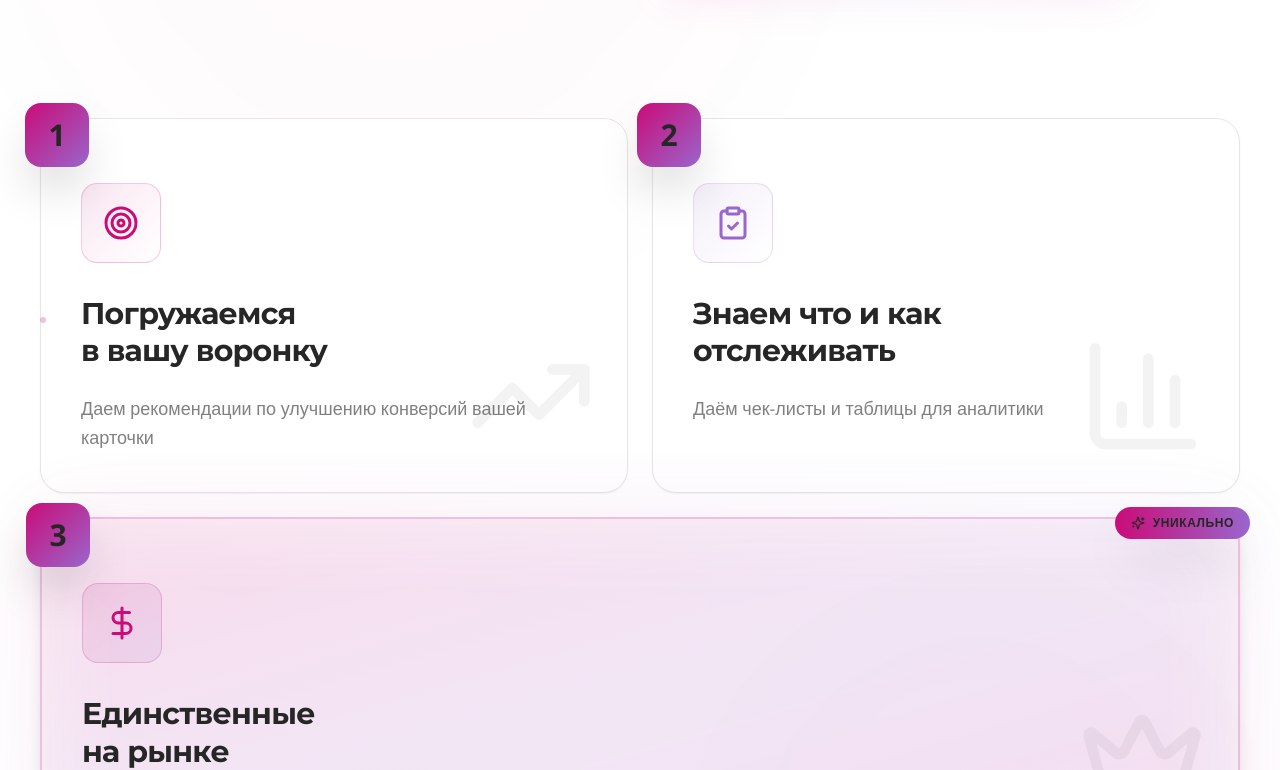
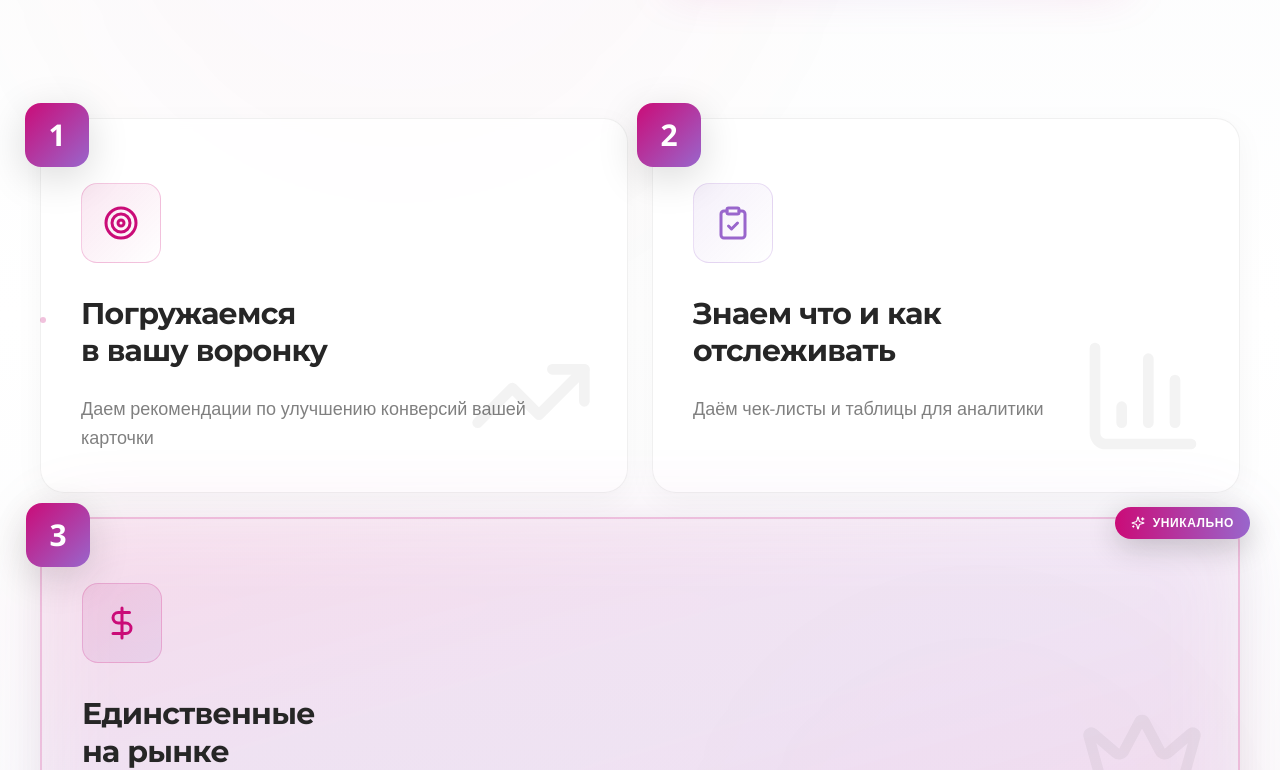
Before and after one commit to pr-poehali-dev/marketplace-promotion-site, a React (Vite) app: page / in a window 1280 px wide. Shown: the part 532-1302 px from the top of the page. Built offline with nearby package versions, Linux system fonts and the light colour scheme.

Commit message:
Улучшение теней для белой темы

```diff
--- a/src/pages/Index.tsx
+++ b/src/pages/Index.tsx
@@ -2,7 +2,7 @@ import Icon from '@/components/ui/icon';
 
 const Index = () => {
   return (
-    <div className="min-h-screen bg-white text-foreground relative overflow-hidden">
+    <div className="min-h-screen bg-gradient-to-b from-gray-50 via-white to-gray-50 text-foreground relative overflow-hidden">
       {/* Animated background patterns */}
       <div className="absolute inset-0 opacity-40">
         <div className="absolute top-0 left-0 w-[800px] h-[800px] bg-primary/5 rounded-full blur-[120px] animate-pulse" />
@@ -56,9 +56,9 @@ const Index = () => {
           {/* Card 1 */}
           <div className="group relative">
             <div className="absolute inset-0 bg-gradient-to-br from-primary/10 to-transparent rounded-3xl blur-xl opacity-0 group-hover:opacity-100 transition-opacity duration-500" />
-            <div className="relative h-full p-10 rounded-3xl border border-border bg-white shadow-sm hover:shadow-xl hover:border-primary/30 transition-all duration-500">
+            <div className="relative h-full p-10 rounded-3xl border border-border/60 bg-white/80 backdrop-blur-sm shadow-[0_8px_30px_rgb(0,0,0,0.04)] hover:shadow-[0_20px_50px_rgb(0,0,0,0.08)] hover:border-primary/30 transition-all duration-500">
               {/* Number badge */}
-              <div className="absolute -top-4 -left-4 w-16 h-16 rounded-2xl bg-gradient-to-br from-primary to-secondary flex items-center justify-center text-3xl font-bold shadow-2xl">
+              <div className="absolute -top-4 -left-4 w-16 h-16 rounded-2xl bg-gradient-to-br from-primary to-secondary flex items-center justify-center text-3xl font-bold text-white shadow-[0_10px_40px_rgba(0,0,0,0.15)]">
                 1
               </div>
 
@@ -89,9 +89,9 @@ const Index = () => {
           {/* Card 2 */}
           <div className="group relative">
             <div className="absolute inset-0 bg-gradient-to-br from-secondary/10 to-transparent rounded-3xl blur-xl opacity-0 group-hover:opacity-100 transition-opacity duration-500" />
-            <div className="relative h-full p-10 rounded-3xl border border-border bg-white shadow-sm hover:shadow-xl hover:border-secondary/30 transition-all duration-500">
+            <div className="relative h-full p-10 rounded-3xl border border-border/60 bg-white/80 backdrop-blur-sm shadow-[0_8px_30px_rgb(0,0,0,0.04)] hover:shadow-[0_20px_50px_rgb(0,0,0,0.08)] hover:border-secondary/30 transition-all duration-500">
               {/* Number badge */}
-              <div className="absolute -top-4 -left-4 w-16 h-16 rounded-2xl bg-gradient-to-br from-primary to-secondary flex items-center justify-center text-3xl font-bold shadow-2xl">
+              <div className="absolute -top-4 -left-4 w-16 h-16 rounded-2xl bg-gradient-to-br from-primary to-secondary flex items-center justify-center text-3xl font-bold text-white shadow-[0_10px_40px_rgba(0,0,0,0.15)]">
                 2
               </div>
 
@@ -122,15 +122,15 @@ const Index = () => {
           {/* Card 3 - Highlighted */}
           <div className="group relative md:col-span-2">
             <div className="absolute inset-0 bg-gradient-to-br from-primary via-secondary to-primary rounded-3xl blur-2xl opacity-10 group-hover:opacity-20 transition-opacity duration-500" />
-            <div className="relative h-full p-10 rounded-3xl border-2 border-primary/20 bg-gradient-to-br from-primary/5 to-secondary/5 shadow-lg hover:shadow-2xl hover:border-primary/40 transition-all duration-500">
+            <div className="relative h-full p-10 rounded-3xl border-2 border-primary/20 bg-gradient-to-br from-primary/5 to-secondary/5 shadow-[0_10px_40px_rgba(0,0,0,0.06)] hover:shadow-[0_25px_60px_rgba(0,0,0,0.12)] hover:border-primary/40 transition-all duration-500">
               {/* Number badge */}
-              <div className="absolute -top-4 -left-4 w-16 h-16 rounded-2xl bg-gradient-to-br from-primary to-secondary flex items-center justify-center text-3xl font-bold shadow-2xl">
+              <div className="absolute -top-4 -left-4 w-16 h-16 rounded-2xl bg-gradient-to-br from-primary to-secondary flex items-center justify-center text-3xl font-bold text-white shadow-[0_10px_40px_rgba(0,0,0,0.15)]">
                 3
               </div>
 
               {/* Special badge */}
               <div className="absolute -top-3 -right-3">
-                <div className="px-4 py-2 rounded-full bg-gradient-to-r from-primary to-secondary text-xs font-bold uppercase tracking-wider shadow-2xl flex items-center gap-2">
+                <div className="px-4 py-2 rounded-full bg-gradient-to-r from-primary to-secondary text-xs font-bold uppercase tracking-wider text-white shadow-[0_8px_30px_rgba(0,0,0,0.2)] flex items-center gap-2">
                   <Icon name="Sparkles" size={14} />
                   Уникально
                 </div>
```
